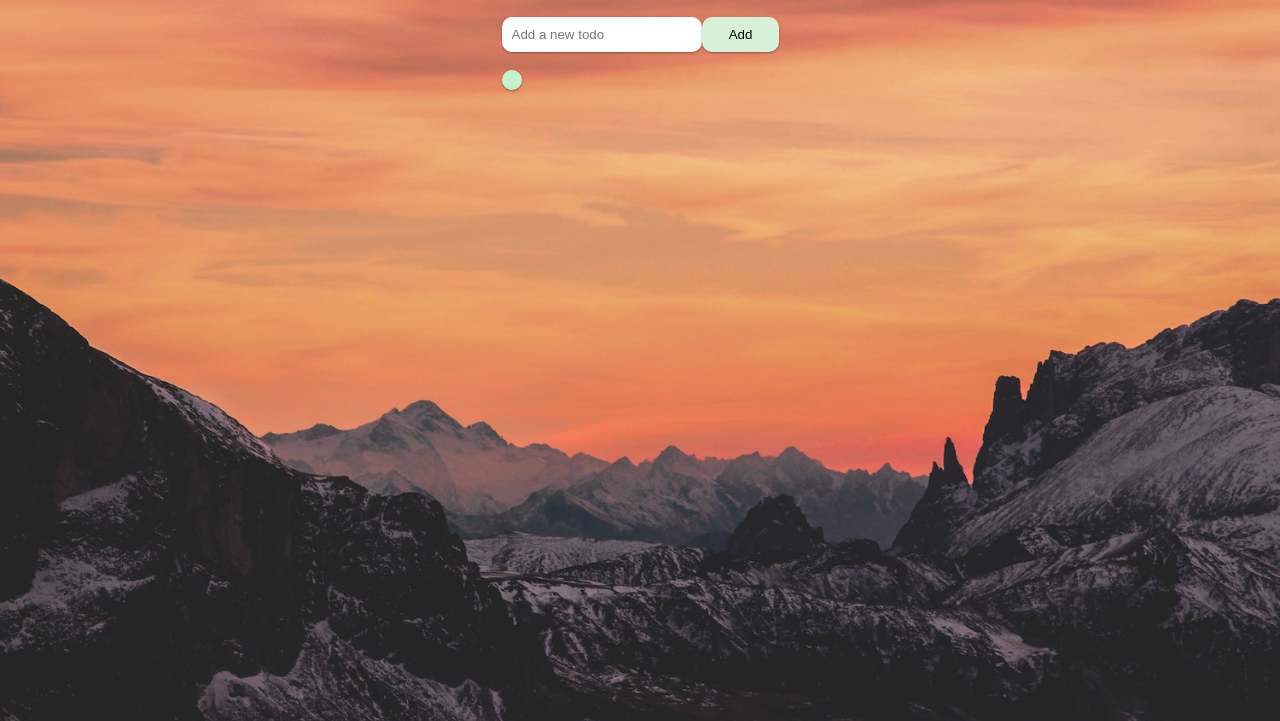
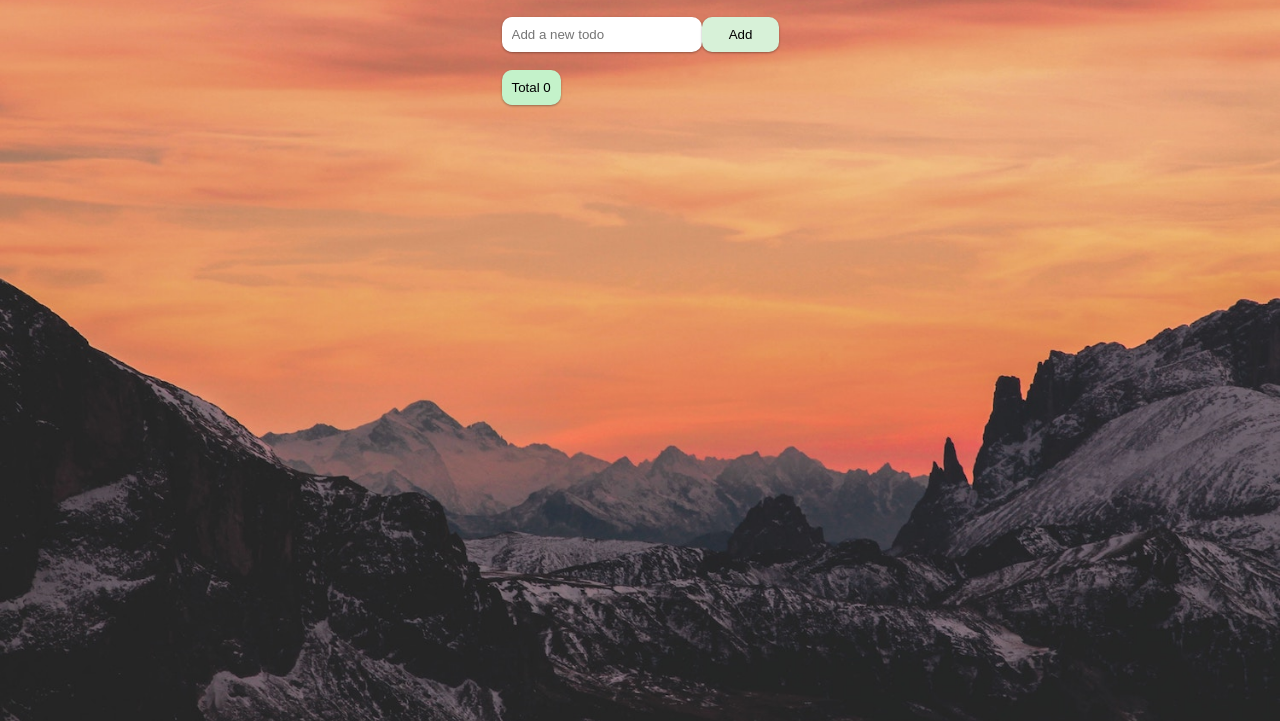
Before and after one commit to JAY2311111/todo_jay, a plain HTML site: page index.html in a window 1280 px wide. Shown: the part 79-800 px from the top of the page. Drawn offline with Linux system fonts and the light colour scheme.

Commit message:
Update index.html

```diff
--- a/index.html
+++ b/index.html
@@ -21,7 +21,7 @@
         <ul id="todoList">
         </ul>
 
-        <button id="todoCount"></button>
+        <button id="todoCount">Total 0</button>
       </div>
     </div>
 
```
